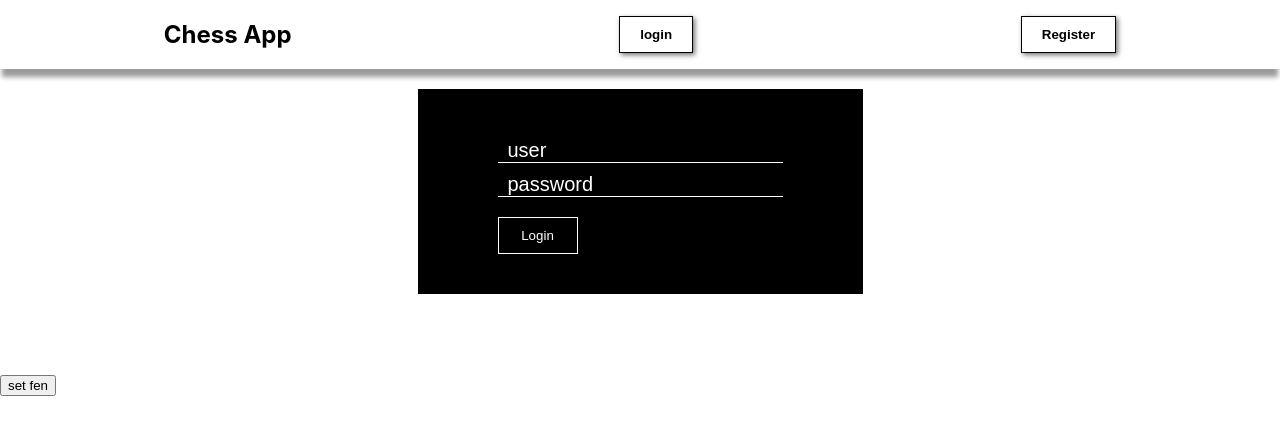
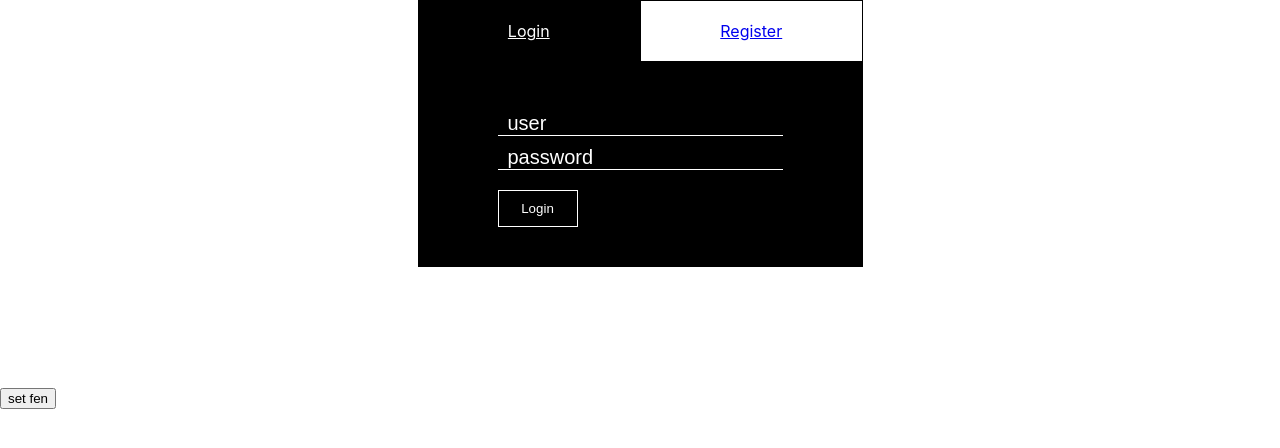
Before and after one commit to it-is-over9000/ItsOver9000-FE, a React (Create React App) app in the folder chess/: page / in a window 1280 px wide. Shown: the top 448 px of the page. Built offline with nearby package versions, Linux system fonts and the light colour scheme.

Commit message:
working on login page

```diff
--- a/chess/src/App.css
+++ b/chess/src/App.css
@@ -76,3 +76,31 @@ input {
   background: white;
   color: black;
 }
+
+.login-wrapper-container {
+    display: flex;
+    justify-content: center
+}
+
+.login-form-wrapper {
+   display: flex;
+    flex-direction: column;
+}
+
+.tabs {
+    display: flex;
+    justify-content: space-around;
+
+}
+
+.tabs a {
+  width: 50%;
+  padding: 20px 0;
+  border: 1px solid black;
+  text-align: center;
+}
+
+.active {
+  color: white;
+  background: black;
+}
--- a/chess/src/App.js
+++ b/chess/src/App.js
@@ -8,6 +8,7 @@ import Login from './components/Login'
 import PrivateRoute from './components/PrivateRoute'
 import Navbar from './components/Navbar'
 import Register from './components/Register'
+import FormHolder from './components/FormHolder'
 
 import axios from 'axios'
 
@@ -36,9 +37,10 @@ class App extends Component {
       <Router>
         <div>
           {/* <Navbar logout={this.logout}/> */}
-          <Route path="/" render={props => <Navbar logout={this.logout} {...props} />} />
-          <Route exact path="/" component={Login} />
-          <Route exact path="/register" render={props => <Register {...props}/>} />
+          <Route path="/chess" render={props => <Navbar logout={this.logout} {...props} />} />
+
+          <Route exact path="/" component={FormHolder} />
+          {/* <Route exact path="/register" render={props => <Register {...props}/>} /> */}
           {/* <Route path="/chess" render={props => <Navbar logout={this.logout} {...props} />} /> */}
           <div style={boardsContainer}>
             <PrivateRoute exact path="/chess" component={WithMoveValidation} />
--- /dev/null
+++ b/chess/src/components/FormHolder.js
@@ -0,0 +1,23 @@
+import React from 'react'
+import { NavLink, Route } from 'react-router-dom'
+
+import Login from './Login'
+import Register from './Register'
+
+const FormHolder = () => {
+    return (
+        <div className="login-wrapper-container">
+            <div className="login-form-wrapper">
+                <div className="tabs">
+                    <NavLink to="/" >Login</NavLink>
+                    <NavLink to="/register" >Register</NavLink>
+                </div>
+                <Route exact path="/" render={props => <Login {...props}/>} />
+                <Route path="/register" render={props => <Register {...props}/>} />
+            </div>
+        </div>
+
+    )
+}
+
+export default FormHolder
--- a/chess/src/components/Login.js
+++ b/chess/src/components/Login.js
@@ -1,6 +1,10 @@
 import React from 'react'
 import axios from 'axios'
 import { connect } from 'react-redux'
+import { NavLink, Route } from 'react-router-dom'
+import Register from './Register'
+
+
 
 import { login } from '../actions'
 
@@ -38,6 +42,7 @@ class Login extends React.Component {
 
     render() {
         return (
+        <div className="login-wrapper-container">
             <div className="login-form-wrapper">
                 <form onSubmit={this.login} className="login-form">
                     <input
@@ -56,6 +61,7 @@ class Login extends React.Component {
                 </form>
                 <h2>{this.state.welcomeMessage}</h2>
             </div>
+        </div>
         )
     }
 }
--- a/chess/src/components/Register.js
+++ b/chess/src/components/Register.js
@@ -1,6 +1,7 @@
 import React from 'react'
 import axios from 'axios'
 import { connect } from 'react-redux'
+import { NavLink } from 'react-router-dom'
 
 import { login } from '../actions'
 
@@ -39,6 +40,8 @@ class Register extends React.Component {
 
     render() {
         return (
+
+        <div className="login-wrapper-container">
             <div className="login-form-wrapper">
                 <form onSubmit={this.register} className="login-form">
                     <input
@@ -57,6 +60,8 @@ class Register extends React.Component {
                 </form>
                 <h2>{this.state.welcomeMessage}</h2>
             </div>
+
+        </div>
         )
     }
 }
```
Lines whose indentation alone changed are shown as unchanged.
